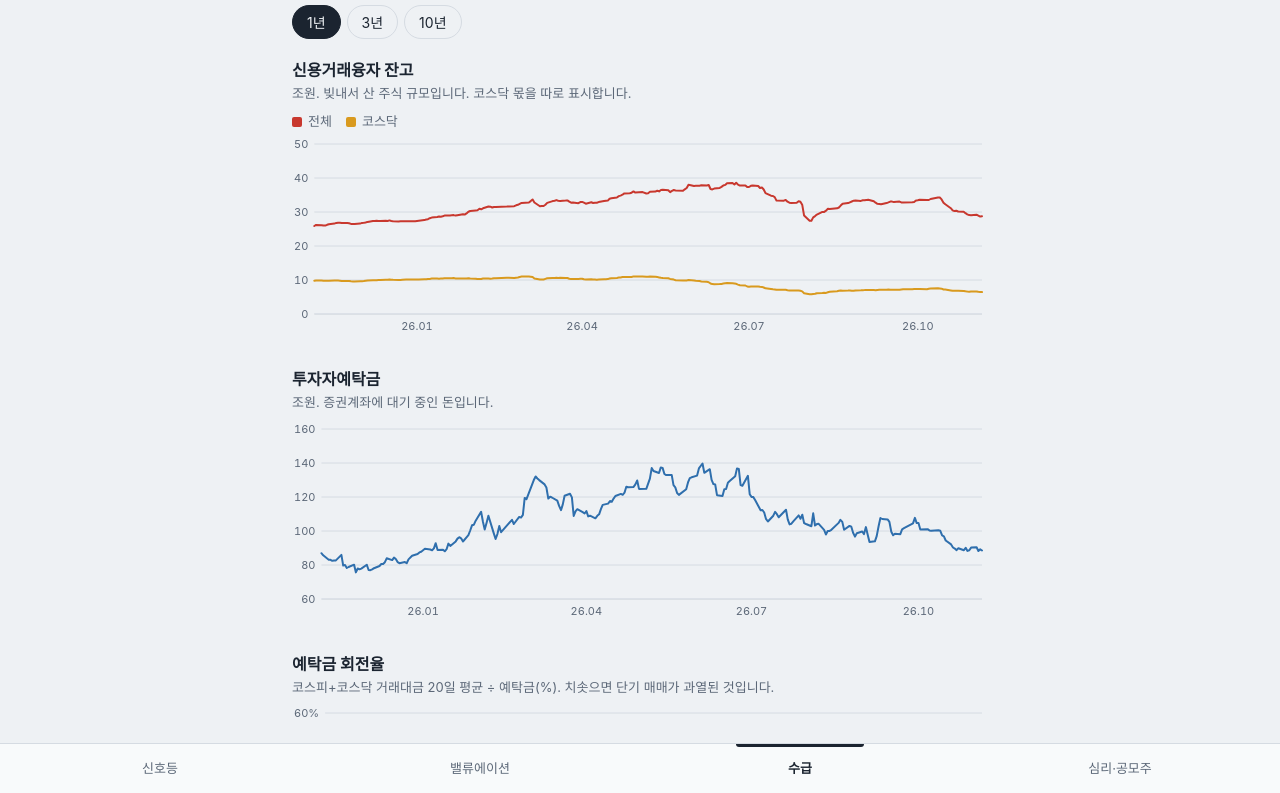
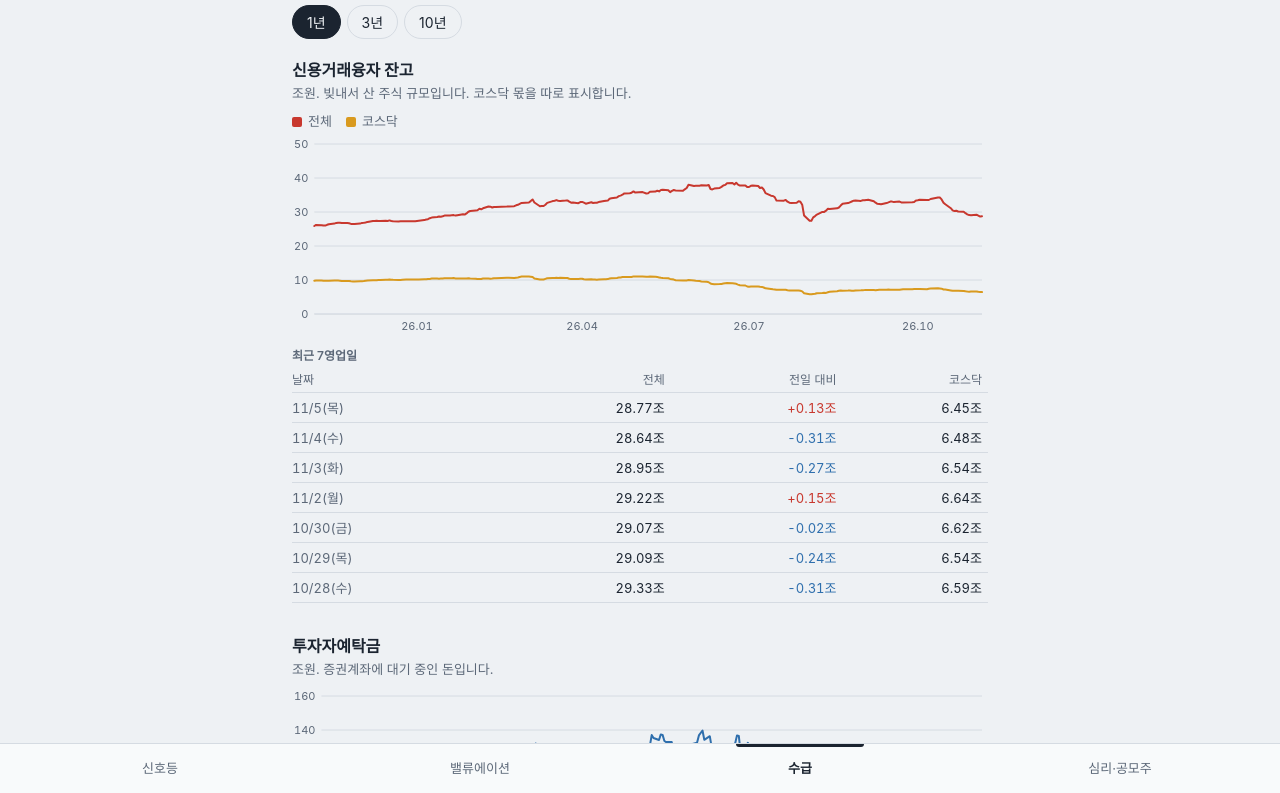
Before and after one commit to dukong2-stack/heatmeter, a plain HTML site: page docs/index.html in a window 1280 px wide. Both pictures are taken after a click on the button 640 px from the left and 607 px from the top of the page. Shown: the part 337-1130 px from the top of the page. Drawn offline with Linux system fonts and the light colour scheme; a web font is replaced by a local one.

Commit message:
Add files via upload

```diff
--- a/docs/app.js
+++ b/docs/app.js
@@ -272,6 +272,50 @@ function chart(el, { series, yFmt, tFmt, band, refs = [], h = 200, rFmt }) {
   svg.addEventListener("pointerleave", () => { hideTip(); curEl.setAttribute("visibility", "hidden"); });
 }
 
+
+/* ---------- 차트 아래 최근 수치 표 ---------- */
+
+const WD = ["일", "월", "화", "수", "목", "금", "토"];
+function dayLabel(r) {
+  if (r.m) return `${r.m.slice(2, 4)}년 ${+r.m.slice(5)}월`;
+  const d = new Date(r.t);
+  return `${d.getMonth() + 1}/${d.getDate()}(${WD[d.getDay()]})`;
+}
+
+/** cols: [{label, f, dec, unit, chg}] — chg가 있는 열은 바로 앞 행 대비 변화도 보여 줍니다. */
+function recent(chartId, rows, cols, { n = 7, title = "최근 7영업일" } = {}) {
+  const chartEl = document.getElementById(chartId);
+  let box = chartEl.nextElementSibling;
+  if (!box || !box.classList.contains("recent")) {
+    box = document.createElement("div"); box.className = "recent";
+    chartEl.after(box);
+  }
+  const xs = rows.filter((r) => r[cols[0].f] != null);
+  const body = [];
+  for (let k = xs.length - 1; k >= Math.max(0, xs.length - n); k--) {
+    const r = xs[k], prev = xs[k - 1];
+    const cells = cols.map((c) => {
+      const v = r[c.f];
+      let h = `<td class="n">${v == null ? "–" : fmt(v, c.dec) + (c.unit || "")}</td>`;
+      if (c.chg) {
+        const pv = prev ? prev[c.f] : null;
+        if (v == null || pv == null) h += '<td class="n">–</td>';
+        else {
+          const dv = v - pv, cu = c.unit === "%" ? "%p" : (c.unit || "");
+          const cls = Math.abs(dv) < 10 ** -(c.dec + 1) ? "" : dv > 0 ? "up" : "down";
+          h += `<td class="n ${cls}">${dv > 0 ? "+" : ""}${fmt(dv, c.dec)}${cu}</td>`;
+        }
+      }
+      return h;
+    }).join("");
+    body.push(`<tr><td>${dayLabel(r)}</td>${cells}</tr>`);
+  }
+  if (!body.length) { box.innerHTML = ""; return; }
+  const head = cols.map((c) => `<th class="n">${esc(c.label)}</th>${c.chg ? '<th class="n">전일 대비</th>' : ""}`).join("");
+  const chgLabel = rows.length && rows[0].m ? "전월 대비" : "전일 대비";
+  box.innerHTML = `<p class="recent-t">${esc(title)}</p><div class="tbl-wrap"><table class="tbl tbl-s"><thead><tr><th>${rows.length && rows[0].m ? "월" : "날짜"}</th>${head.replaceAll("전일 대비", chgLabel)}</tr></thead><tbody>${body.join("")}</tbody></table></div>`;
+}
+
 /* ---------- 화면 ---------- */
 
 const STATE_TXT = { hot: "과열", cold: "냉각", mid: "중립", none: "대기" };
@@ -315,18 +359,27 @@ function renderCharts() {
     chart($("#ch-pbr"), { series: [{ name: "PBR", color: c1, pts: P(D.mk, "pbr") }], band: bandOf(D.mk, "pbr"), yFmt: f1, tFmt: (v) => fmt(v, 2) + "배" });
     const hb = D.rules.buffett_hot ?? 120;
     chart($("#ch-buf"), { series: [{ name: "버핏지수", color: c1, pts: P(D.mk, "buf") }], refs: [{ v: hb, label: `과열 ${hb}%` }], yFmt: (v) => f0(v) + "%", tFmt: (v) => fmt(v, 1) + "%" });
+    recent("ch-kospi", D.mk, [{ label: "종가", f: "kospi", dec: 2, chg: true }]);
+    recent("ch-per", D.mk, [{ label: "PER", f: "per", dec: 2, unit: "배", chg: true }]);
+    recent("ch-pbr", D.mk, [{ label: "PBR", f: "pbr", dec: 2, unit: "배", chg: true }]);
+    recent("ch-buf", D.mk, [{ label: "버핏지수", f: "buf", dec: 1, unit: "%", chg: true }]);
   }
   if (S.tab === "flow") {
     chart($("#ch-credit"), { series: [{ name: "전체", color: hot, pts: P(D.dep, "credit") }, { name: "코스닥", color: c2, pts: P(D.dep, "credit_kosdaq") }], yFmt: f0, tFmt: (v) => fmt(v, 2) + "조" });
     chart($("#ch-dep"), { series: [{ name: "예탁금", color: cold, pts: P(D.dep, "deposit") }], yFmt: f0, tFmt: (v) => fmt(v, 2) + "조" });
     chart($("#ch-turn"), { series: [{ name: "회전율", color: c1, pts: P(D.mk, "turn") }], yFmt: (v) => f0(v) + "%", tFmt: (v) => fmt(v, 1) + "%" });
     chart($("#ch-trd"), { series: [{ name: "거래대금", color: c2, pts: P(D.mk, "trd20") }], yFmt: f0, tFmt: (v) => fmt(v, 1) + "조" });
+    recent("ch-credit", D.dep, [{ label: "전체", f: "credit", dec: 2, unit: "조", chg: true }, { label: "코스닥", f: "credit_kosdaq", dec: 2, unit: "조" }]);
+    recent("ch-dep", D.dep, [{ label: "예탁금", f: "deposit", dec: 2, unit: "조", chg: true }]);
+    recent("ch-turn", D.mk, [{ label: "회전율", f: "turn", dec: 1, unit: "%", chg: true }]);
+    recent("ch-trd", D.mk, [{ label: "당일", f: "trd", dec: 1, unit: "조", chg: true }, { label: "20일 평균", f: "trd20", dec: 1, unit: "조" }]);
   }
   if (S.tab === "mood") {
     chart($("#ch-retail"), {
       series: [{ name: "코스닥", color: c2, pts: P(D.retail, "kosdaq") }, { name: "코스피", color: c1, pts: P(D.retail, "kospi") }],
       yFmt: f0, tFmt: (v) => fmt(v, 1) + "%",
     });
+    recent("ch-retail", D.retail, [{ label: "코스닥", f: "kosdaq", dec: 1, unit: "%", chg: true }, { label: "코스피", f: "kospi", dec: 1, unit: "%" }], { n: 6, title: "최근 6개월" });
     const by = {};
     D.ipo.filter((r) => r.t >= t0).forEach((r) => {
       const m = r.d.slice(0, 7), a = (by[m] ||= { c: [], o: [] });
--- a/docs/style.css
+++ b/docs/style.css
@@ -123,3 +123,9 @@ button { font: inherit; color: inherit; }
   @keyframes slide-r { from { opacity: 0; transform: translateX(28px); } to { opacity: 1; transform: none; } }
   @keyframes slide-l { from { opacity: 0; transform: translateX(-28px); } to { opacity: 1; transform: none; } }
 }
+
+.recent { margin-top: 10px; }
+.recent-t { margin: 0 0 2px; font-size: .75rem; font-weight: 600; color: var(--muted); }
+.tbl-s { font-size: .8125rem; }
+.tbl-s th, .tbl-s td { padding: 5px 6px 5px 0; }
+.tbl-s td:first-child { color: var(--muted); }
```
